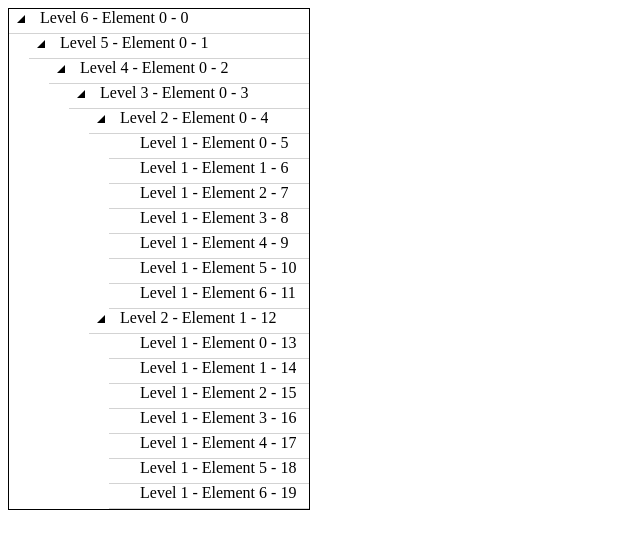
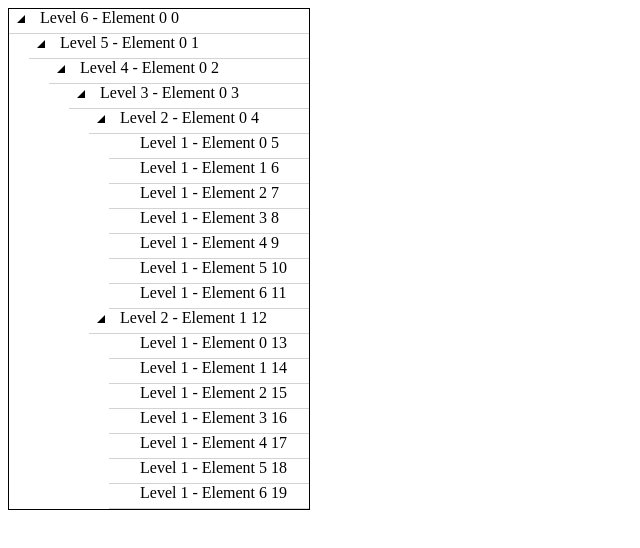
Before and after one commit to feberhard/fxtree, an Angular app: page / in a window 1280 px wide. Shown: the top 548 px of the page, without its empty margins (0-640 px from the left). Built offline with nearby package versions, Linux system fonts and the light colour scheme.

Commit message:
Added node content template support

```diff
--- a/src/app/app.component.html
+++ b/src/app/app.component.html
@@ -1,4 +1,9 @@
 <div class="wrapper">
     <fxtree [data]="tree" [nodeHeight]="24">
+        <ng-template #fxtreeNodeContentTemplate let-node>
+            <span class="fxtree-node-content" [title]="node.text + ' ' + node._fxtree.index">
+                {{ node.text }} {{ node._fxtree.index }}
+            </span>
+        </ng-template>
     </fxtree>
 </div>
--- a/src/app/fxtree/fxtree-node/fxtree-node.component.html
+++ b/src/app/fxtree/fxtree-node/fxtree-node.component.html
@@ -2,10 +2,14 @@
     <span class="fxtree-children-expander-wrapper" (click)="toggleNode(contentNode.node)">
         <span class="fxtree-children-expander"></span>
     </span>
-    <span class="fxtree-node-content" [title]="contentNode.node.text">
+    <span class="fxtree-node-content" [title]="contentNode.node.text" *ngIf="!nodeContentTemplate; else templateNodeContent">
         {{ contentNode.node.text }} - {{ contentNode.node._fxtree.index }}
     </span>
+    <ng-template #templateNodeContent>
+        <ng-template [ngTemplateOutlet]="nodeContentTemplate" [ngTemplateOutletContext]="{$implicit: contentNode.node, node: contentNode.node}">
+        </ng-template>
+    </ng-template>
 </div>
 <ul *ngIf="contentNode.children" class="fxtree-children">
-    <fxtree-node *ngFor="let node of contentNode.children" [contentNode]="node" [nodeHeight]="nodeHeight"></fxtree-node>
+    <fxtree-node *ngFor="let node of contentNode.children" [contentNode]="node" [nodeHeight]="nodeHeight" [nodeContentTemplate]="nodeContentTemplate"></fxtree-node>
 </ul>
--- a/src/app/fxtree/fxtree-node/fxtree-node.component.ts
+++ b/src/app/fxtree/fxtree-node/fxtree-node.component.ts
@@ -1,5 +1,5 @@
 import {
-    Component, OnInit, Input, ViewEncapsulation, HostBinding, EventEmitter, Output, ViewChildren
+    Component, OnInit, Input, ViewEncapsulation, HostBinding, TemplateRef
 } from '@angular/core';
 
 import { FxTreeNodeInternal } from '../model';
@@ -17,10 +17,13 @@ export class FxTreeNodeComponent implements OnInit {
 
     @Input() public contentNode: ContentNode;
     @Input() public nodeHeight = 24;
+    @Input() public nodeContentTemplate: TemplateRef<any>;
 
     @HostBinding('class.fxtree-node') fxTreeNodeClass = true;
     @HostBinding('class.fxtree-node-expanded') fxTreeNodeExpandedClass = false;
     @HostBinding('class.fxtree-node-collapsed') fxTreeNodeCollapsedClass = false;
+
+    // public nodeContentTemplateContext = { $implicit: this.contentNode.node, node: this.contentNode.node };
 
     constructor(private fxTree: FxTreeComponent) {
     }
--- a/src/app/fxtree/fxtree.component.html
+++ b/src/app/fxtree/fxtree.component.html
@@ -2,7 +2,7 @@
     <ul class="fxtree-root">
         <div *ngFor="let topNode of topNodes" [style.height.px]="topNode.height"></div>
 
-        <fxtree-node *ngFor="let node of contentNodes" [contentNode]="node"></fxtree-node>
+        <fxtree-node *ngFor="let node of contentNodes" [contentNode]="node" [nodeContentTemplate]="nodeContentTemplate"></fxtree-node>
 
         <div *ngFor="let bottomNode of bottomNodes" [style.height.px]="bottomNode.height"></div>
     </ul>
--- a/src/app/fxtree/fxtree.component.ts
+++ b/src/app/fxtree/fxtree.component.ts
@@ -1,5 +1,5 @@
 import {
-    Component, OnInit, Input, ElementRef, ViewEncapsulation, HostListener, Output, EventEmitter
+    Component, OnInit, Input, ViewEncapsulation, Output, EventEmitter, ContentChild, TemplateRef
 } from '@angular/core';
 
 import { FxTreeNodeInternal, FxTreeNode, FxTreePreNodeContentEventData, FxTreeNodeMovedEventData } from './model';
@@ -29,9 +29,13 @@ export class FxTreeComponent implements OnInit {
     @Input() public enableCheckbox = true;
     @Input() public cascadeStrategy = CascadeStrategy.UpAndDown;
     @Input() public useIndeterminate = true;
+
     @Output() public beforeNodeContentInsert = new EventEmitter<FxTreePreNodeContentEventData>(false);
     @Output() public beforeNodeMoved = new EventEmitter<FxTreeNodeMovedEventData>(false);
     @Output() public afterNodeMoved = new EventEmitter<FxTreeNodeMovedEventData>(false);
+
+    @ContentChild('fxtreeNodeContentTemplate')
+    public nodeContentTemplate: TemplateRef<any>;
 
     public topNodes: HeightNode[] = [];
     public contentNodes: ContentNode[] = [];
@@ -50,7 +54,7 @@ export class FxTreeComponent implements OnInit {
     private lastRenderedStartIndex = Number.MAX_SAFE_INTEGER;
     private renderThreshold = 5;
 
-    constructor(private el: ElementRef) {
+    constructor() {
     }
 
     ngOnInit() {
@@ -137,7 +141,6 @@ export class FxTreeComponent implements OnInit {
         const hostHeight = this.host.clientHeight;
         const maxDisplayCount = Math.ceil((hostHeight / this.nodeHeight) + 1);  // + 1 cause of possible half item on top and bottom
         const renderBlockSize = Math.max(this.renderBlockSize, maxDisplayCount);
-        const blockHeight = renderBlockSize * this.nodeHeight;
 
         const scrollTop = this.host.scrollTop;
 
--- a/tslint.json
+++ b/tslint.json
@@ -136,6 +136,7 @@
         "use-pipe-transform-interface": true,
         "component-class-suffix": true,
         "directive-class-suffix": true,
-        "invoke-injectable": true
+        "invoke-injectable": true,
+        "no-unused-variable": true
     }
 }
```
